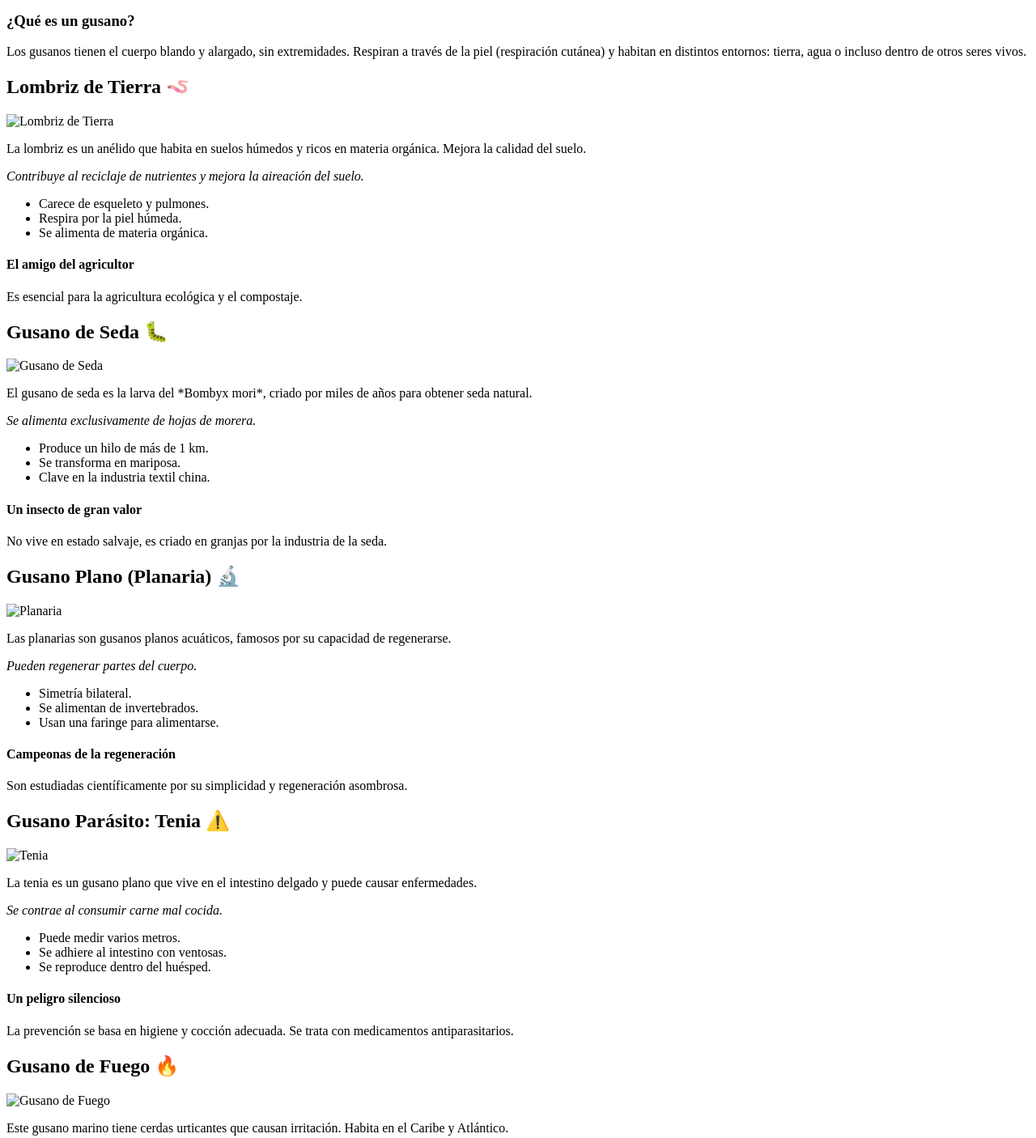
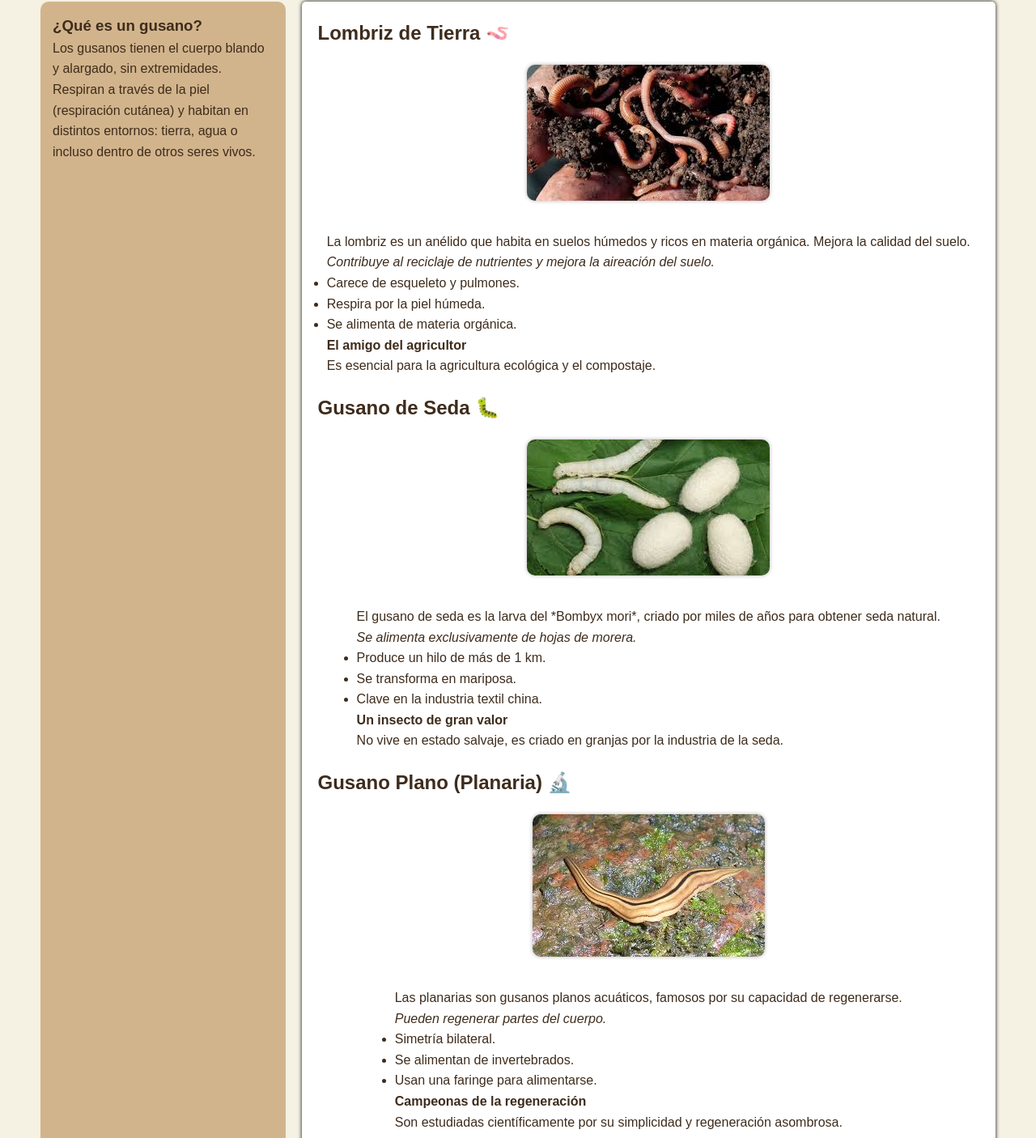
Before and after one commit to lisss17-7/CSS-FLEXBOX, a plain HTML site: page gusanos.html in a window 1280 px wide. Shown: the part 175-1581 px from the top of the page at 81% size. Drawn offline with Linux system fonts and the light colour scheme; the site is published under a folder, as on GitHub Pages, so addresses that start at the root find nothing.

Commit message:
Update gusanos.html

```diff
--- a/gusanos.html
+++ b/gusanos.html
@@ -3,8 +3,8 @@
 <head>
   <meta charset="UTF-8">
   <title>Gusanos</title>
-  <link rel="stylesheet" href="/style.css">
-  <link rel="shortcut icon" href="/ganado.png" type="image/x-icon">
+  <link rel="stylesheet" href="style.css">
+  <link rel="shortcut icon" href="ganado.png" type="image/x-icon">
 </head>
 <body>
 
@@ -38,7 +38,7 @@
       <h2>Lombriz de Tierra 🪱</h2>
       <div class="tabla-animales">
         <div class="animal">
-          <img src="/lombrizdetierra.jfif" alt="Lombriz de Tierra">
+          <img src="lombrizdetierra.jfif" alt="Lombriz de Tierra">
         </div>
         <div>
           <p>La lombriz es un anélido que habita en suelos húmedos y ricos en materia orgánica. Mejora la calidad del suelo.</p>
@@ -59,7 +59,7 @@
       <h2>Gusano de Seda 🐛</h2>
       <div class="tabla-animales">
         <div class="animal">
-          <img src="/gusanoseda.jfif" alt="Gusano de Seda">
+          <img src="gusanoseda.jfif" alt="Gusano de Seda">
         </div>
         <div>
           <p>El gusano de seda es la larva del *Bombyx mori*, criado por miles de años para obtener seda natural.</p>
@@ -80,7 +80,7 @@
       <h2>Gusano Plano (Planaria) 🔬</h2>
       <div class="tabla-animales">
         <div class="animal">
-          <img src="/planaria.jfif" alt="Planaria">
+          <img src="planaria.jfif" alt="Planaria">
         </div>
         <div>
           <p>Las planarias son gusanos planos acuáticos, famosos por su capacidad de regenerarse.</p>
@@ -101,7 +101,7 @@
       <h2>Gusano Parásito: Tenia ⚠️</h2>
       <div class="tabla-animales">
         <div class="animal">
-          <img src="/gusanotenia.jpg" alt="Tenia">
+          <img src="gusanotenia.jpg" alt="Tenia">
         </div>
         <div>
           <p>La tenia es un gusano plano que vive en el intestino delgado y puede causar enfermedades.</p>
@@ -122,7 +122,7 @@
       <h2>Gusano de Fuego 🔥</h2>
       <div class="tabla-animales">
         <div class="animal">
-          <img src="/gusanofuego.webp" alt="Gusano de Fuego">
+          <img src="gusanofuego.webp" alt="Gusano de Fuego">
         </div>
         <div>
           <p>Este gusano marino tiene cerdas urticantes que causan irritación. Habita en el Caribe y Atlántico.</p>
```
